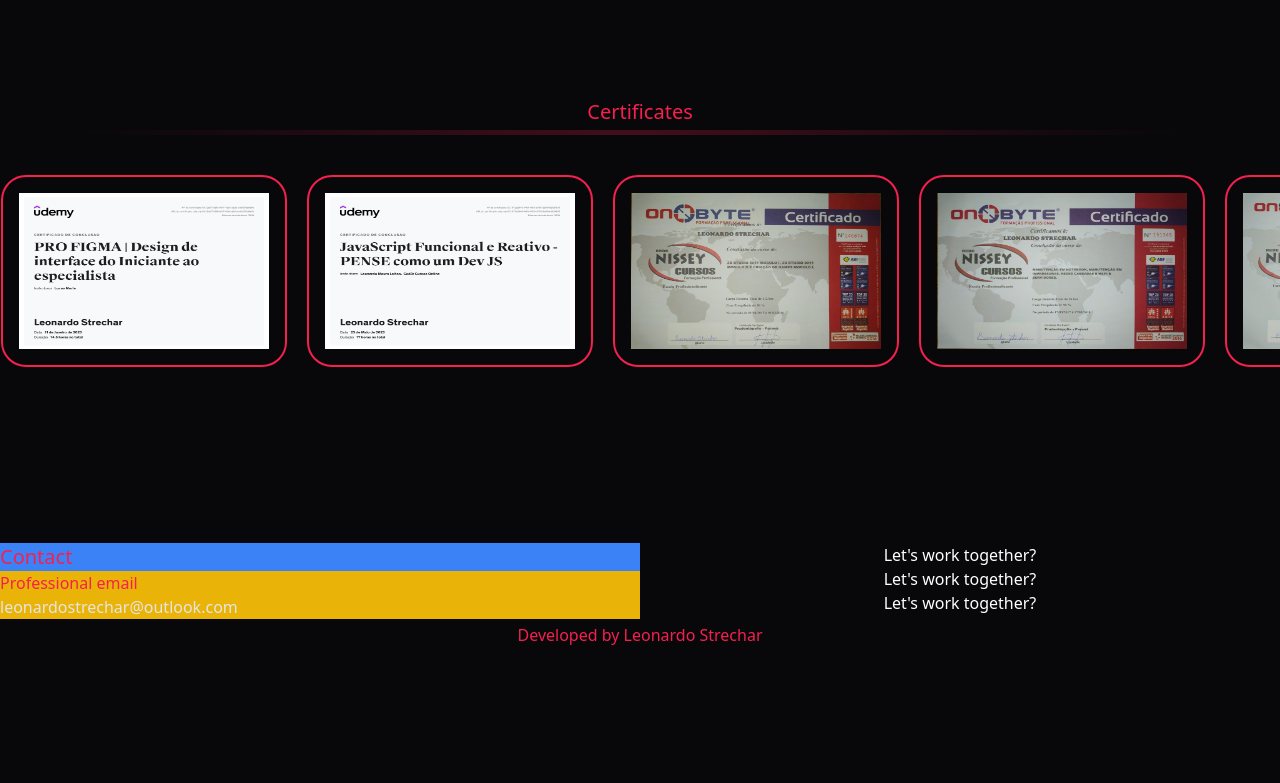
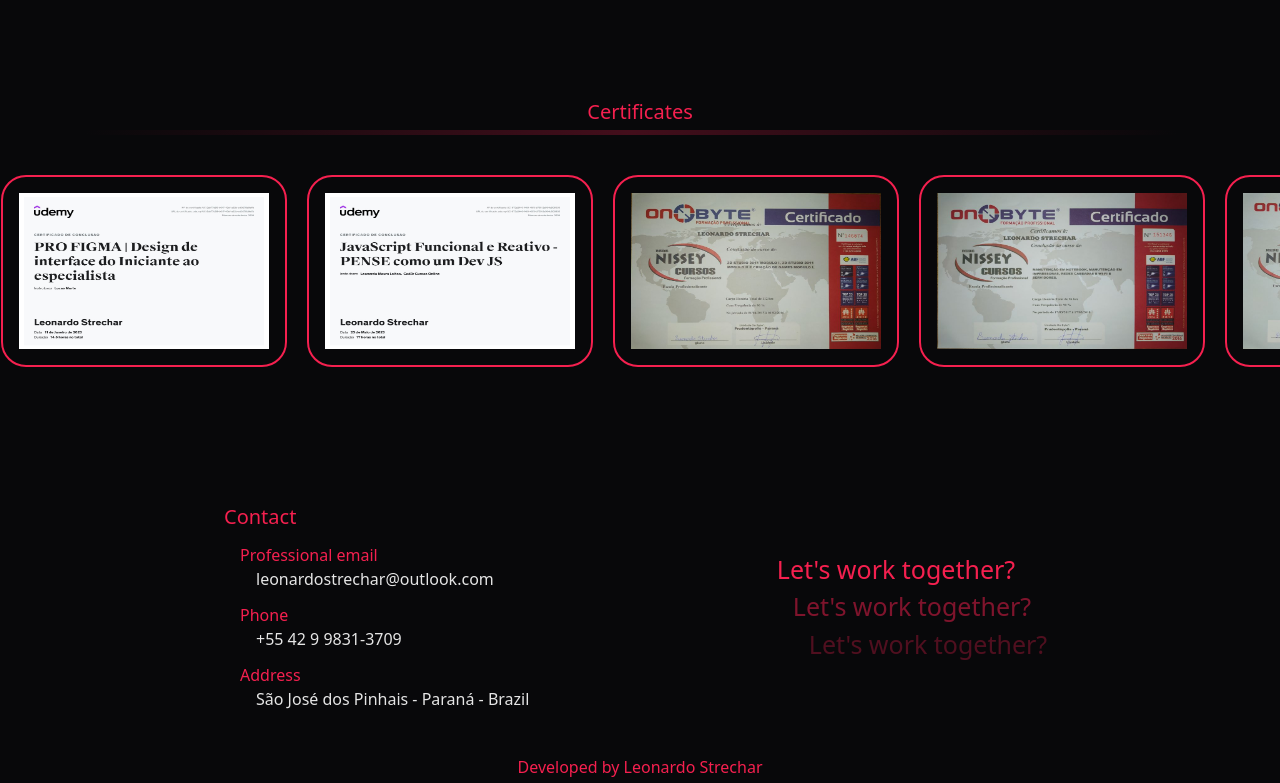
Before and after one commit to LeonardoStrechar/Portfolio, a Next.js app: page / in a window 1280 px wide. Shown: the part 2011-2794 px from the top of the page. Before the commit the page ends 2662 px from the top, so only its background shows below. Built offline with nearby package versions, Linux system fonts and the light colour scheme.

Commit message:
feat: finish contact component

```diff
--- a/src/app/components/certificates/certificates.tsx
+++ b/src/app/components/certificates/certificates.tsx
@@ -17,7 +17,7 @@ export function Certificate() {
   ];
 
   return (
-    <div className="w-full flex flex-col items-center my-10">
+    <div className="w-full flex flex-col items-center mt-5 lg:mt-10 " >
       <div className="w-full text-center flex flex-col items-center">
         <p className="text-amaranth text-xl mb-1">Certificates</p>
         <img src="linear-line.svg" alt="linear line" />
@@ -32,7 +32,7 @@ export function Certificate() {
                   className="flex justify-center ease-in-out duration-500 items-center w-72 hover:min-w-96 h-48 hover:h-64 p-4 border-amaranth border-2 cursor-pointer hover:bg-amaranth focus:bg-amaranth rounded-[10px] lg:rounded-[25px]"
                 >
                   <img
-                    className="min-w-[250px] ease-in-out duration-500 hover:min-w-[400px] w-full h-full z-10 hover:z-50"
+                    className="min-w-[250px] ease-in-out duration-500 hover:min-w-[400px] w-full h-full z-10 hover:z-20"
                     src={i}
                   />
                 </div>
--- a/src/app/components/contact/contact.tsx
+++ b/src/app/components/contact/contact.tsx
@@ -1,27 +1,37 @@
 export default function Contact() {
   return (
-    <div className="flex justify-center w-full text-white">
-      <div className="flex flex-col w-full items-center justify-center bg-yellow-500">
-        <p className="text-amaranth text-xl w-full bg-blue-500">Contact</p>
-        <div className="flex flex-col w-full">
-          <p className="text-amaranth text-base">Professional email</p>
-          <p className="text-[#E5E5E5] text-base">leonardostrechar@outlook.com</p>
+    <div className="flex justify-center w-full text-white mb-10">
+      <div className="flex flex-col lg:flex-row max-w-5xl w-full items-center">
+        <div className="flex flex-col w-full items-center">
+          <div className="text-start max-w-xs w-full flex flex-col gap-3">
+            <p className="text-amaranth text-xl w-full">Contact</p>
+            <div className="flex flex-col w-full">
+              <p className="text-amaranth text-base pl-4">Professional email</p>
+              <p className="text-[#E5E5E5] text-base pl-8">
+                leonardostrechar@outlook.com
+              </p>
+            </div>
+
+            <div>
+              <p className="text-amaranth text-base pl-4">Phone</p>
+              <p className="text-[#E5E5E5] text-base pl-8">
+                +55 42 9 9831-3709
+              </p>
+            </div>
+
+            <div>
+              <p className="text-amaranth text-base pl-4">Address</p>
+              <p className="text-[#E5E5E5] text-base pl-8">
+                São José dos Pinhais - Paraná - Brazil
+              </p>
+            </div>
+          </div>
         </div>
-{/*
-        <div>
-          <p>Phone</p>
-          <p>+55 42 9 9831-3709</p>
+        <div className="flex flex-col items-center w-full pt-5 lg:pt-0">
+          <p className="text-amaranth text-[25px]">Let's work together?</p>
+          <p className="text-amaranth text-[25px] pl-0 lg:pl-8 opacity-50">Let's work together?</p>
+          <p className="text-amaranth text-[25px] pl-0 lg:pl-16 opacity-30">Let's work together?</p>
         </div>
-
-        <div>
-          <p>Address</p>
-          <p>São José dos Pinhais - Paraná - Brazil</p>
-        </div> */}
-      </div>
-      <div className="flex flex-col items-center w-full">
-        <p>Let's work together?</p>
-        <p>Let's work together?</p>
-        <p>Let's work together?</p>
       </div>
     </div>
   );
--- a/src/app/components/header/header.tsx
+++ b/src/app/components/header/header.tsx
@@ -1,6 +1,6 @@
 export function Header (){
   return (
-    <div className="sticky top-0 w-full z-20 bg-blackRussian">
+    <div className="sticky top-0 w-full z-20 bg-blackRussian ">
       <div className="w-full flex justify-center gap-8 p-3 ">
         <a href="/" className="text-white pb-2 border-b-0 hover:border-b-[1px] hover:border-amaranth hover:text-amaranth">Home</a>
         <a href="/" className="text-white pb-2 border-b-0 hover:border-b-[1px] hover:border-amaranth hover:text-amaranth">About</a>
--- a/src/app/components/sideInfo/sideInfo.tsx
+++ b/src/app/components/sideInfo/sideInfo.tsx
@@ -31,7 +31,7 @@ export function SideInfo (){
 
   return (
     <div className="hidden lg:flex ">
-    <div className="text-white fixed z-20 top-0 left-0 h-full border-r-amaranth border-r-[1px] p-2 bg-gradient-to-b from-amaranth to-blackRussian">
+    <div className="text-white fixed z-30 top-0 left-0 h-full border-r-amaranth border-r-[1px] p-2 bg-gradient-to-b from-amaranth to-blackRussian">
       <div className="flex flex-col text-center justify-center h-full max-w-[20px] md:max-w-[40px]">
         <div className="h-full flex items-start justify-center">
           <img src="LS.svg" alt="Logo leonardo Strechar"/>
```
Also changed, not shown: public/leonardoStrechar.svg.
